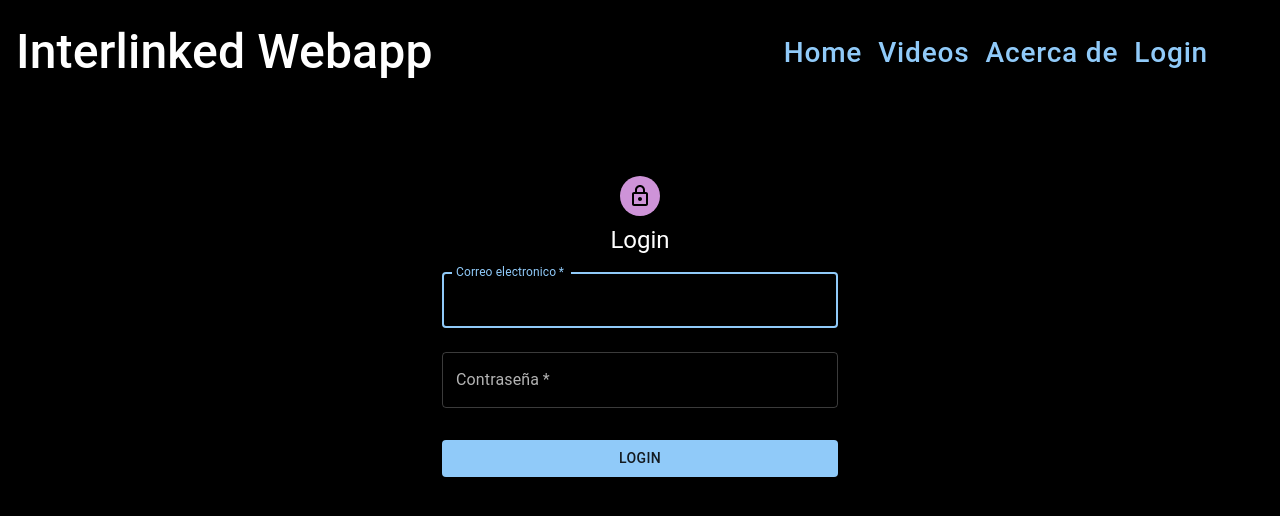
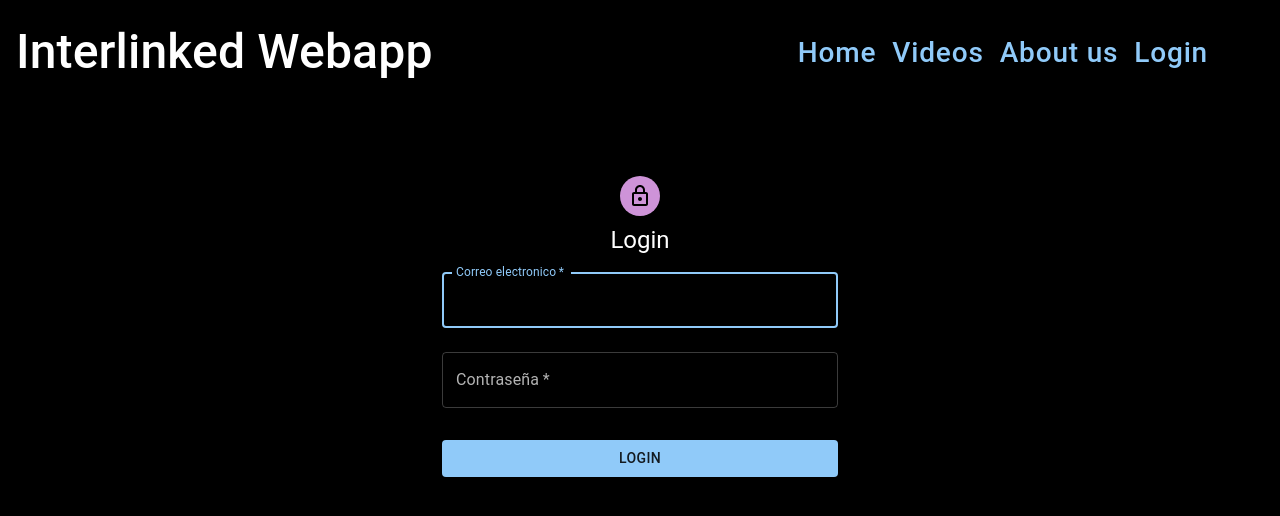
Before and after one commit to Lars17S/interlink-webapp, a React (Create React App) app in the folder interlinked-frontend/: page /login in a window 1280 px wide. Shown: the top 516 px of the page. Built offline with nearby package versions, Linux system fonts and the light colour scheme.

Commit message:
Logout func added

```diff
--- a/interlinked-frontend/src/components/Header.tsx
+++ b/interlinked-frontend/src/components/Header.tsx
@@ -4,6 +4,7 @@ import { useHistory } from 'react-router-dom';
 /** @jsxImportSource @emotion/react */ import { Button } from '@mui/material';
 import MenuIcon from '@mui/icons-material/Menu';
 import './header.css';
+import { logout } from '../firebase/firebaseAuth';
 
 const breakpoints = [830, 1200, 1500];
 
@@ -102,9 +103,10 @@ const hamburgerStyle = css({
 
 interface HeaderProps {
   userAcc: UserAcc | undefined;
+  setUserAcc: React.Dispatch<React.SetStateAction<UserAcc | undefined>>;
 }
 
-const Header: React.FC<HeaderProps> = ({ userAcc }) => {
+const Header: React.FC<HeaderProps> = ({ userAcc, setUserAcc }) => {
   const history = useHistory();
 
   const [showLinks, setShowLinks] = useState(false);
@@ -138,14 +140,6 @@ const Header: React.FC<HeaderProps> = ({ userAcc }) => {
         >
           Videos
         </Button>
-        {/* <Button
-          id="events"
-          onClick={() => {
-            history.push('/events');
-          }}
-        >
-          Eventos
-        </Button> */}
         <Button
           css={showLinks ? buttonStyleShow : buttonStyle}
           id="about us"
@@ -154,17 +148,7 @@ const Header: React.FC<HeaderProps> = ({ userAcc }) => {
             setShowLinks(false);
           }}
         >
-          Acerca de
-        </Button>
-        <Button
-          css={showLinks ? buttonStyleShow : buttonStyle}
-          id="login"
-          onClick={() => {
-            history.push('/login');
-            setShowLinks(false);
-          }}
-        >
-          Login
+          About us
         </Button>
         {userAcc ? (
           <Button
@@ -180,6 +164,31 @@ const Header: React.FC<HeaderProps> = ({ userAcc }) => {
         ) : (
           <p></p>
         )}
+        {!userAcc ? (
+          <Button
+            css={showLinks ? buttonStyleShow : buttonStyle}
+            id="login"
+            onClick={() => {
+              history.push('/login');
+              setShowLinks(false);
+            }}
+          >
+            Login
+          </Button>
+        ) : (
+          <Button
+            css={showLinks ? buttonStyleShow : buttonStyle}
+            id="logout"
+            onClick={() => {
+              logout();
+              setUserAcc(undefined);
+              history.push('/home');
+              setShowLinks(false);
+            }}
+          >
+            Logout
+          </Button>
+        )}
       </div>
     </div>
   );
--- a/interlinked-frontend/src/firebase/firebaseAuth.ts
+++ b/interlinked-frontend/src/firebase/firebaseAuth.ts
@@ -1,5 +1,5 @@
 import { auth } from '../firebase/firebase';
-import { signInWithEmailAndPassword } from 'firebase/auth';
+import { signInWithEmailAndPassword, signOut } from 'firebase/auth';
 import { FirebaseError } from '@firebase/util';
 
 export const signInwithEmail = async (
@@ -37,5 +37,7 @@ export const signInwithEmail = async (
   }
 };
 
+export const logout = () => signOut(auth);
+
 export const isLoggedIn = (userAcc: UserAcc | undefined): boolean =>
   typeof userAcc !== 'undefined';
--- a/interlinked-frontend/src/index.tsx
+++ b/interlinked-frontend/src/index.tsx
@@ -34,7 +34,7 @@ const App: React.FC = () => {
   const [userAcc, setUserAcc] = useState<UserAcc>();
   return (
     <BrowserRouter>
-      <Header userAcc={userAcc} />
+      <Header userAcc={userAcc} setUserAcc={setUserAcc} />
       <Switch>
         <Route path="/videos">
           <VideosView />
@@ -45,12 +45,12 @@ const App: React.FC = () => {
         <Route path="/aboutus">
           <AboutUsView />
         </Route>
+        <PrivateRoute path="/management" hasPermission={isLoggedIn(userAcc)}>
+          <ManagementView />
+        </PrivateRoute>
         <Route path="/login">
           <LoginView setUserAcc={setUserAcc} />
         </Route>
-        <PrivateRoute path="/management" hasPermission={isLoggedIn(userAcc)}>
-          <ManagementView />
-        </PrivateRoute>
         <Route path="/">
           <HomepageView />
         </Route>
```
